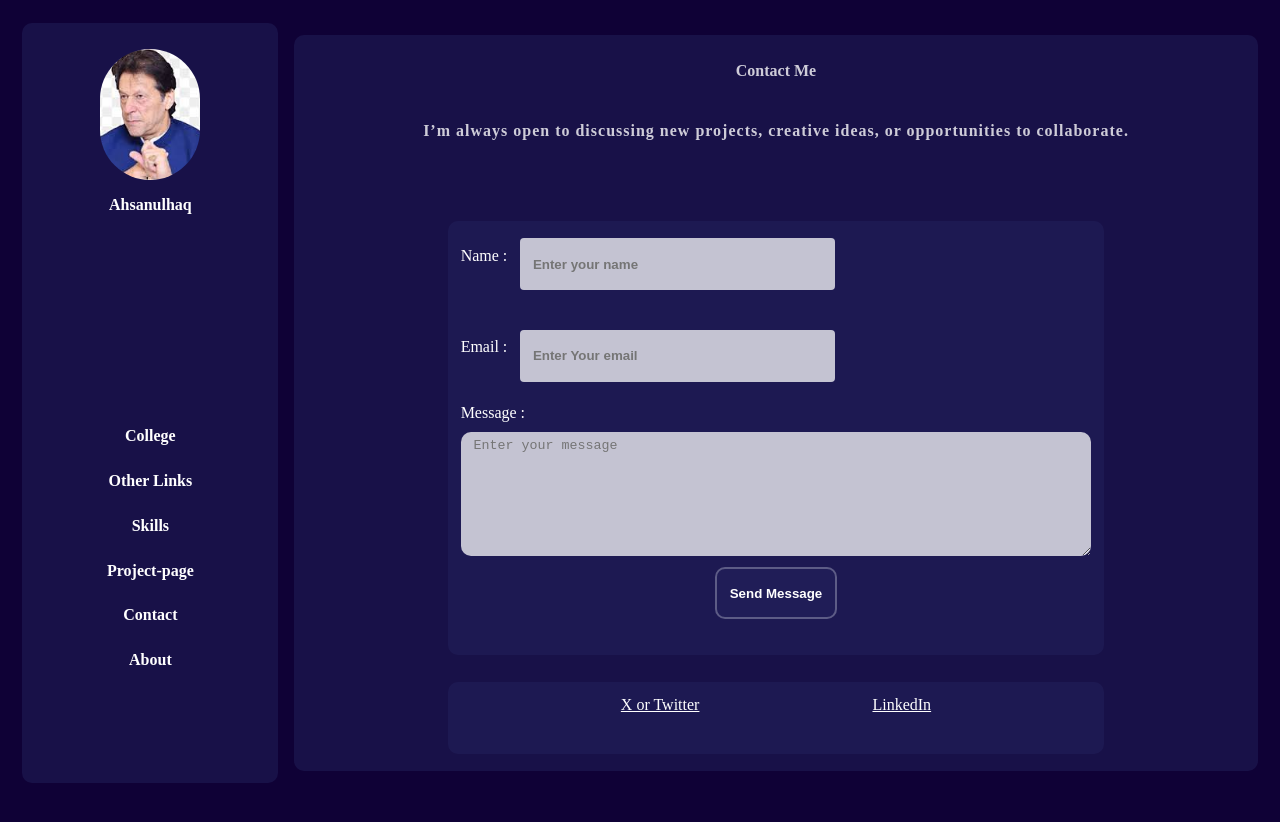
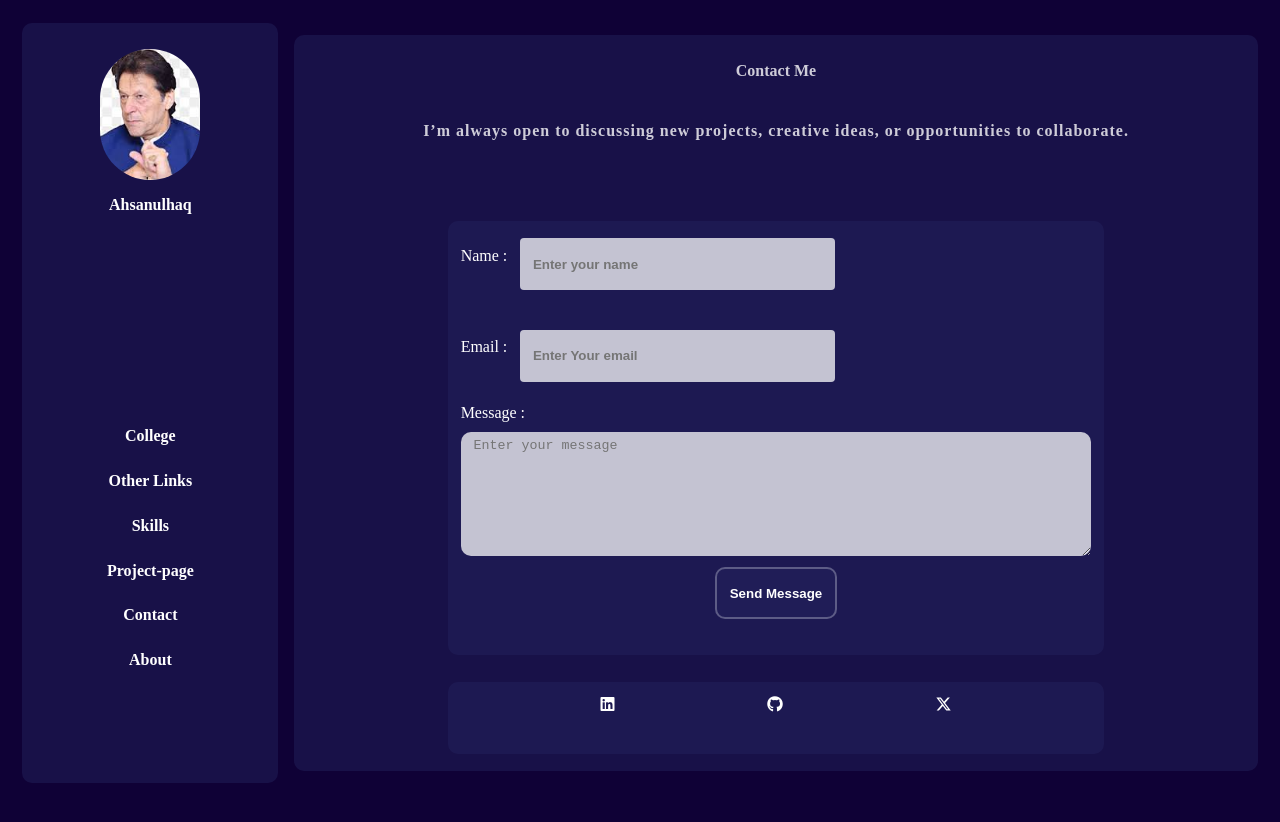
Before and after one commit to Ahsanulhaq01/personal-portfolio, a React (Vite) app: page /contact in a window 1280 px wide. Shown: the top 822 px of the page. Built offline with nearby package versions, Linux system fonts and the light colour scheme.

Commit message:
add icon for links instead of simple link

```diff
--- a/index.html
+++ b/index.html
@@ -5,6 +5,11 @@
     <link rel="icon" type="image/svg+xml" href="/vite.svg" />
     <meta name="viewport" content="width=device-width, initial-scale=1.0" />
     <title>personal-portfolio</title>
+    <link
+  rel="stylesheet"
+  href="https://cdnjs.cloudflare.com/ajax/libs/font-awesome/6.6.0/css/all.min.css"
+/>
+
   </head>
   <body>
     <div id="root"></div>
--- a/src/pages/contact/Contact.jsx
+++ b/src/pages/contact/Contact.jsx
@@ -36,9 +36,9 @@ creative ideas, or opportunities to collaborate.</p>
         <button className='send-msg'>Send Message</button>
       </div>
       <div className="social-link">
-        <Link to={'https://x.com/ulhaqcdr'} target='_blank'>X or Twitter</Link>
-        <Link to={'https://www.linkedin.com/in/ahsan-ulhaq-8581a82ba/'} target='_blank'>LinkedIn</Link>
-
+        <Link to={'https://www.linkedin.com/in/ahsan-ulhaq-8581a82ba/'} target='blank'><i className="fa-brands fa-linkedin"></i></Link>
+        <Link to={'https://github.com/Ahsanulhaq01'} target='blank'><i className="fa-brands fa-github"></i></Link>
+        <Link to={'https://x.com/ulhaqcdr'}target='blank'><i className="fa-brands fa-x-twitter"></i></Link>
       </div>
    </div>
    </div>
```
